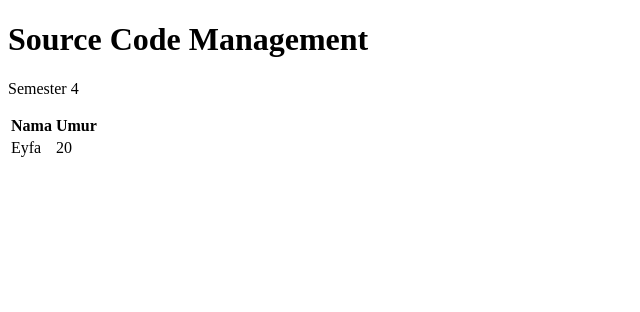
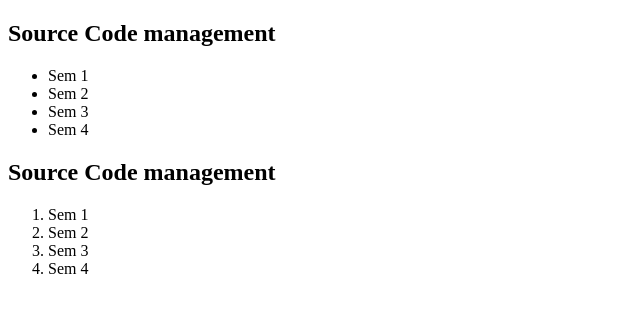
Before and after one commit to littleeyfa/UjianAmali_SCM, a plain HTML site: page index.html in a window 1280 px wide. Shown: the whole page, without its empty margins (0-640 px from the left). Drawn offline with Linux system fonts and the light colour scheme.

Commit message:
Update index.html

```diff
--- a/index.html
+++ b/index.html
@@ -7,18 +7,23 @@
 </head>
 <body>
 
-<h1>Source Code Management</h1>
-<p>Semester 4</p>
-<table>
-    <tr>
-        <th>Nama</th>
-        <th>Umur</th>
-    </tr>
-    <tr>
-        <td>Eyfa</td>
-        <td>20</td>
-    </tr>
-</table>
+    <h2>Source Code management</h2>
+
+    <ul>
+      <li>Sem 1</li>
+      <li>Sem 2</li>
+      <li>Sem 3</li>
+      <li>Sem 4</li>
+    </ul>
+
+    <h2>Source Code management</h2>
+
+    <ol>
+      <li>Sem 1</li>
+      <li>Sem 2</li>
+      <li>Sem 3</li>
+      <li>Sem 4</li>
+    </ol>
 
 </body>
 </html>
```
